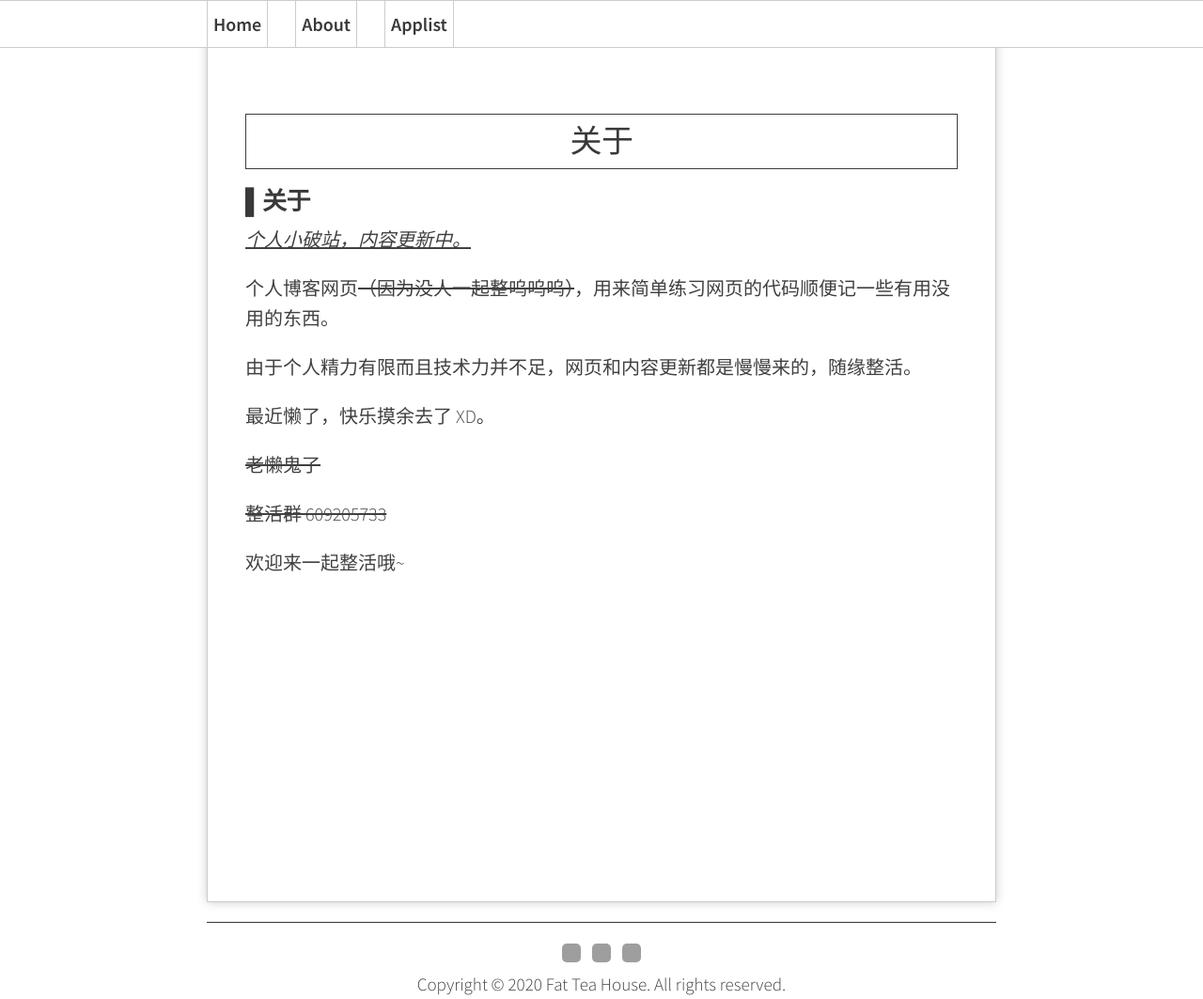
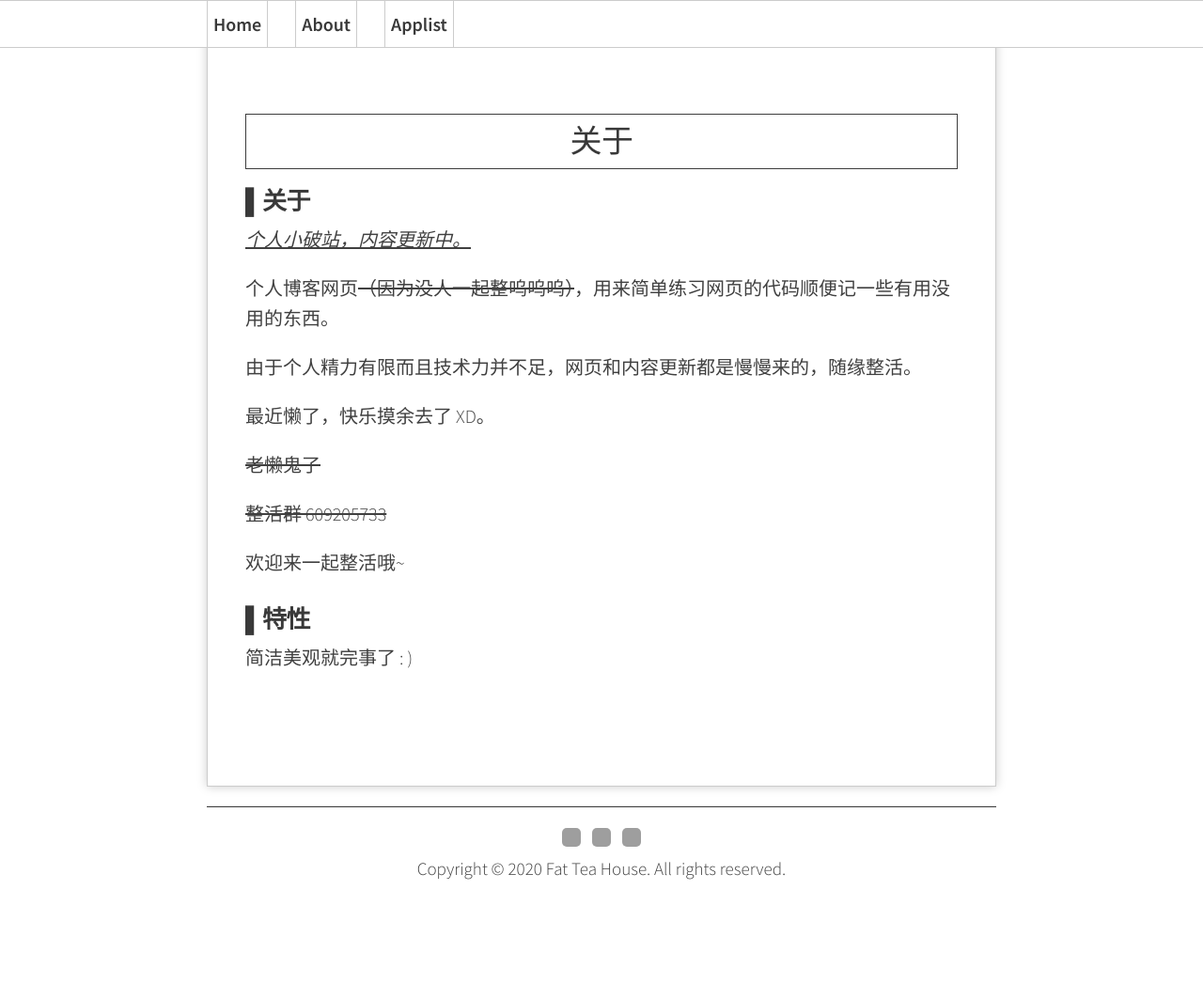
Before and after one commit to Melody-of-Oblivion/Melody-of-Oblivion.github.io, a Jekyll site: the page built from pages/about.md, in a window 1280 px wide and 1063 px high. Shown: the whole window at 94% size. Built offline with Jekyll 4.4.1, drawn with Linux system fonts in a browser that asks for light colours; grey boxes are pictures that could not be loaded.

Commit message:
Update about.md

```diff
--- a/pages/about.md
+++ b/pages/about.md
@@ -18,3 +18,7 @@ permalink: /about/
 ~~整活群 609205733~~
 
 欢迎来一起整活哦~
+
+### ▌特性
+
+简洁美观就完事了 : )
```
